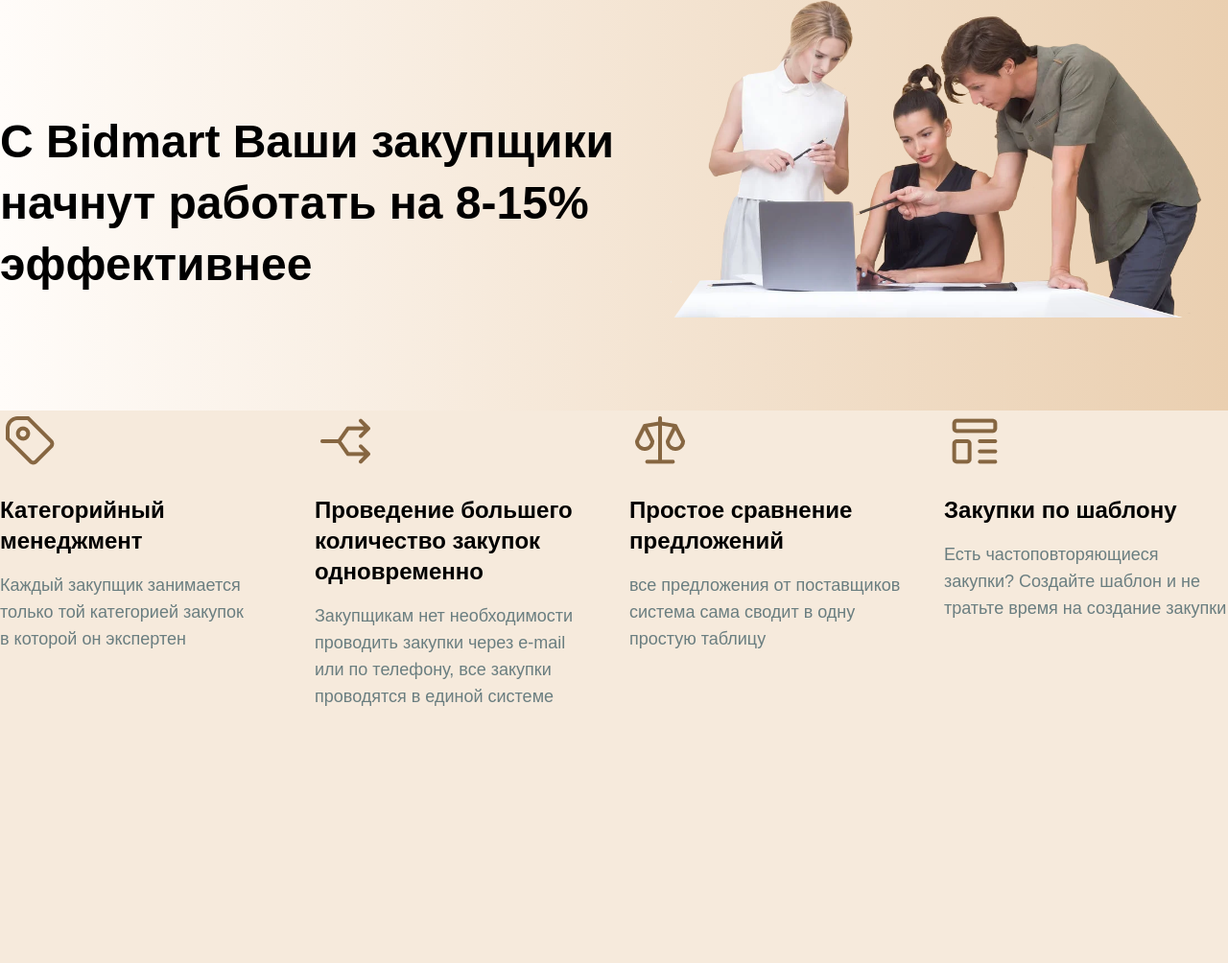
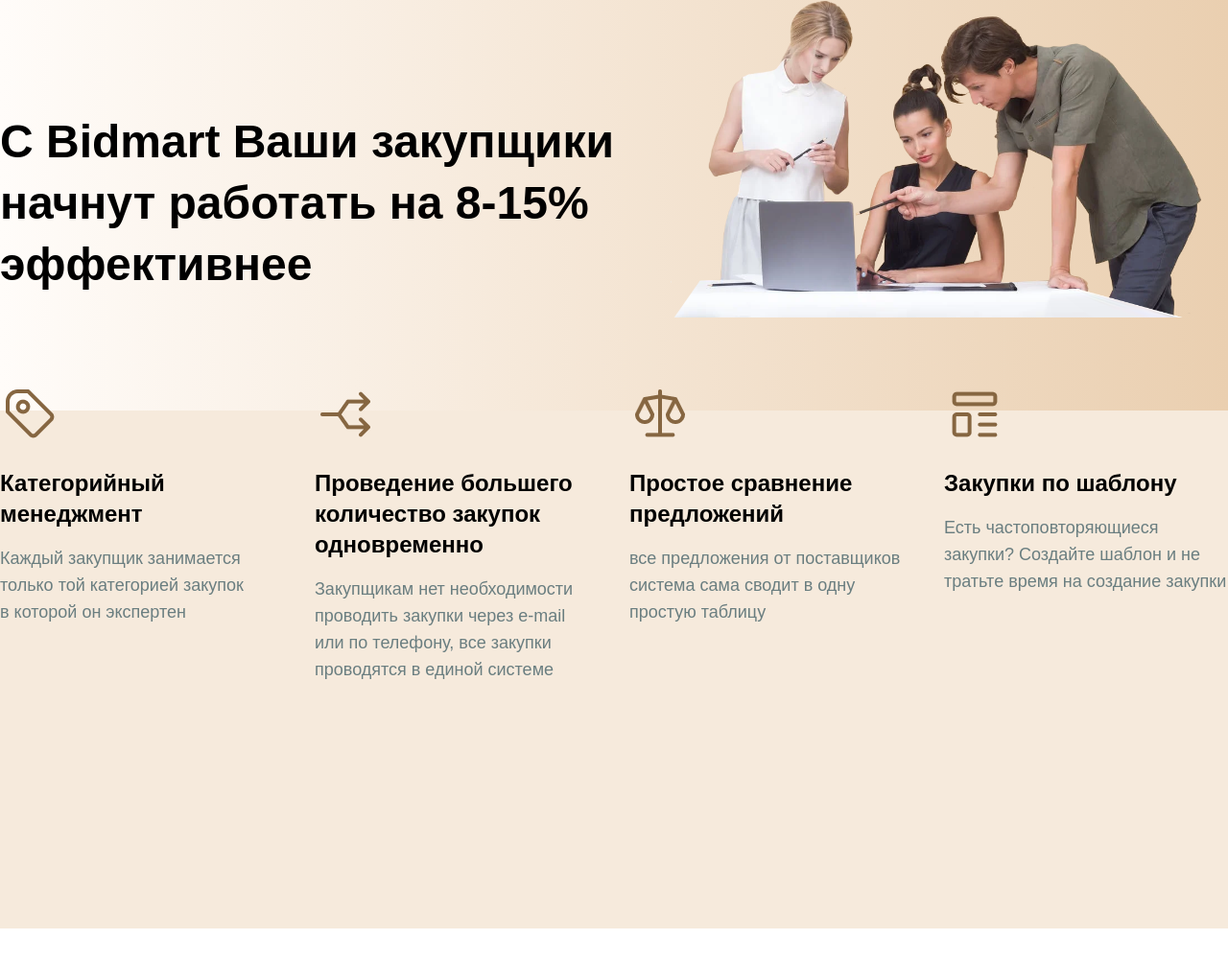
Before and after one commit to ArcaneMisery/LendosProject, a plain HTML site: page index.html in a window 1280 px wide. Shown: the part 5032-6036 px from the top of the page at 96% size. After the commit the page ends 6008 px from the top, so only its background shows below. Drawn offline with Linux system fonts and the light colour scheme.

Commit message:
block3fix.

```diff
--- a/css/style.css
+++ b/css/style.css
@@ -478,7 +478,7 @@ color: #6A7E80;
 .fourbg{
   background: url(../img/group-img_4.png) no-repeat;
   background-size: contain;
-  width: 646.42px;
+  width: 628.42px;
 }
 /* -------------------------MAIN-BLOCK-3----------------------------- */
 .info-block-3 {
@@ -508,15 +508,20 @@ color: #6A7E80;
   height: 445px;
 }
 .block-3__half-two {
-  /* position: relative; */
+  min-height: 540px;
+  position: relative;
   background: #F6EADC;
   width: 100%;
+  z-index: 2;
 }
 .half-two__row {
-  /* position: absolute; */
+  background: transparent;
+  position: absolute;
+  top: -28px;
   display: flex;
   align-items: flex-start;
   padding-bottom: 264px;
+  z-index: 1;
 }
 .two-row__column {
   margin-right: 32px;
```
